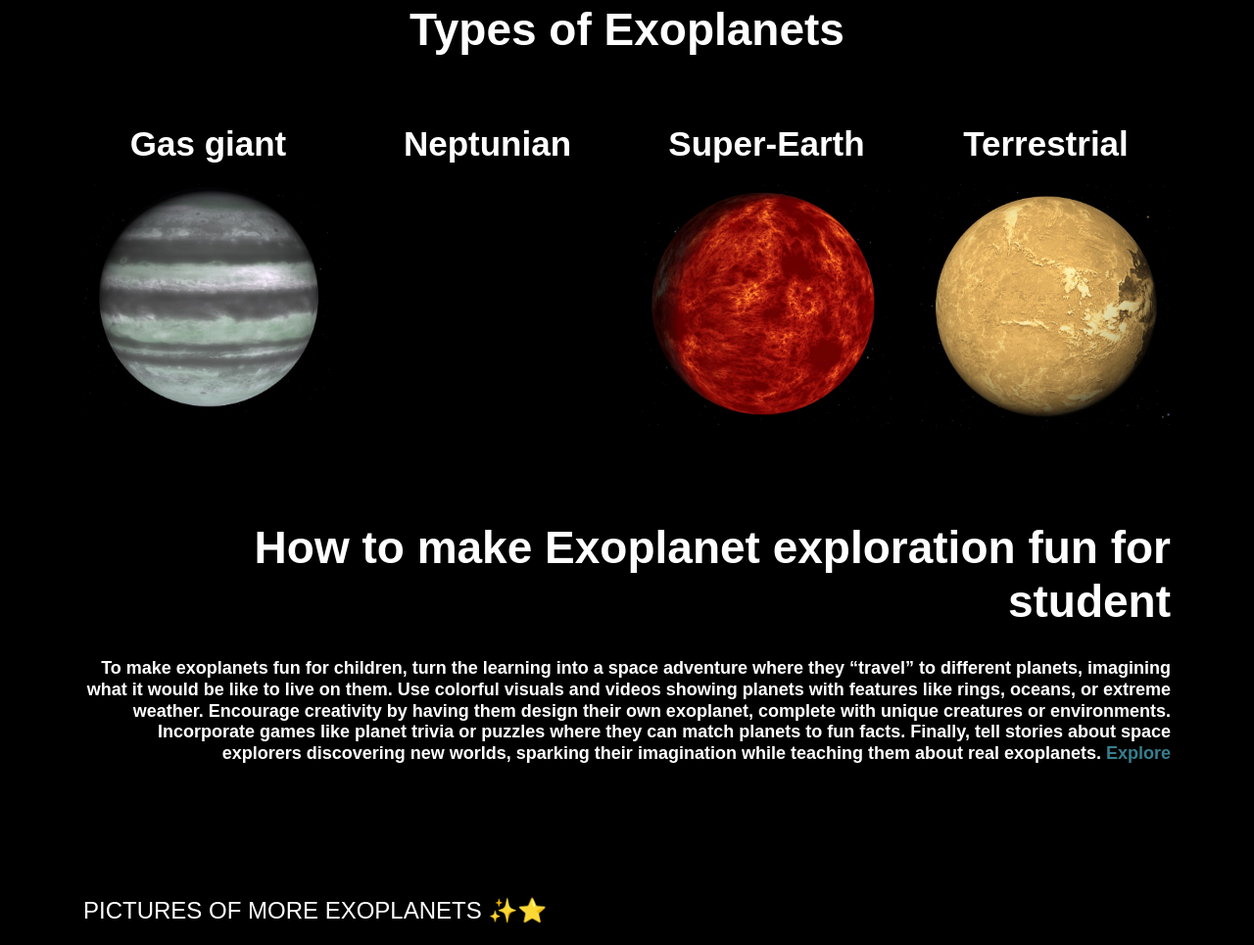
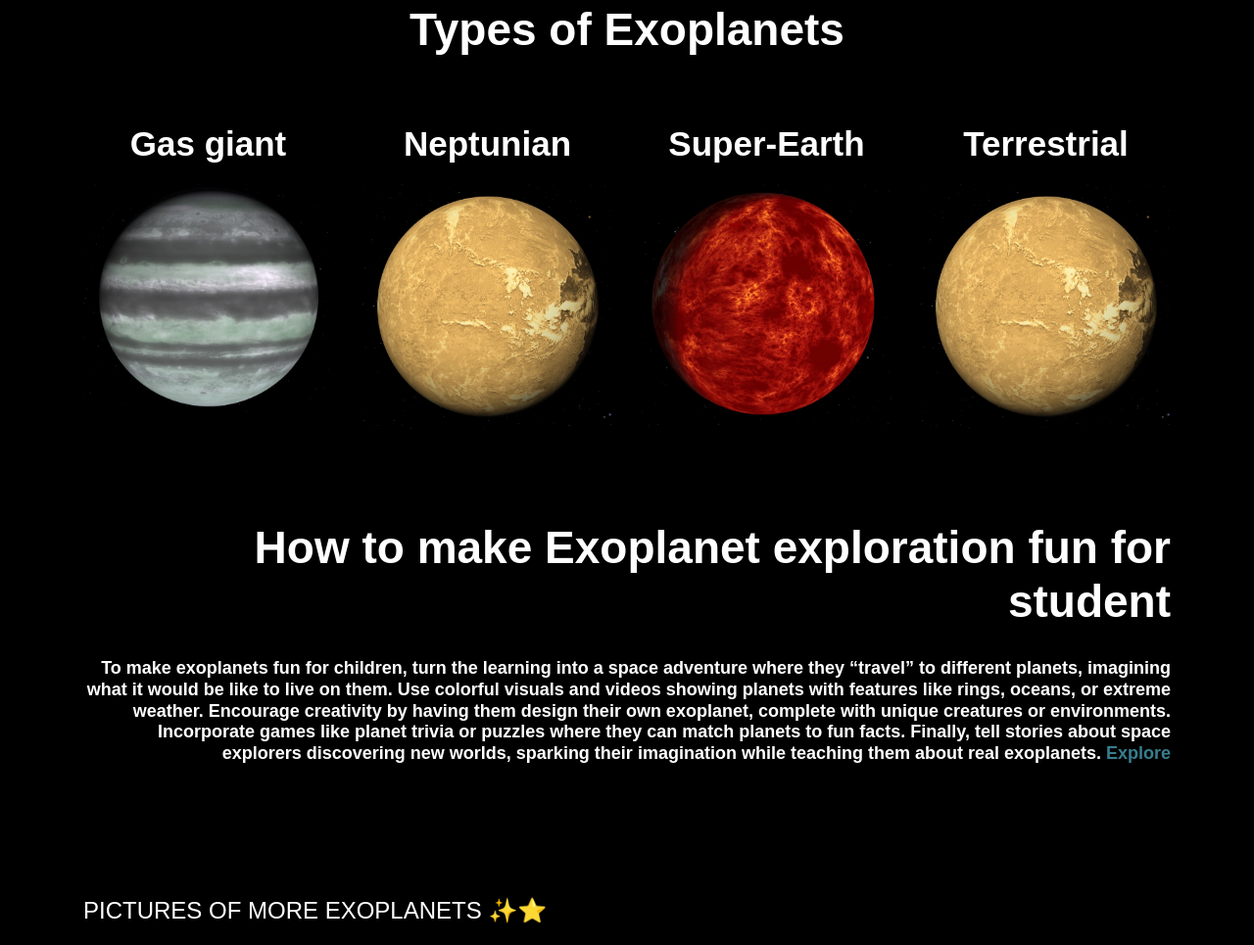
Before and after one commit to Jin343/NSAC, a plain HTML site: page index.html in a window 1280 px wide. Shown: the part 1228-2193 px from the top of the page at 98% size. Drawn offline with Linux system fonts and the light colour scheme; files whose address does not match are found by name; a web font is replaced by a local one.

Commit message:
Update index.html

```diff
--- a/index.html
+++ b/index.html
@@ -450,7 +450,7 @@
                                   <div class="imgDiv">
                                  <span>GJ 436b</span>
                                  <p>Neptunian</p>
-                                <img src="/main/download-3.jpeg" alt=""></div>
+                                <img src="/NSAC/download-3.jpeg" alt=""></div>
                                  <div class="imgDiv">
                                  <span>55 Cancri e</span>
                                  <p>Super-Earth</p>
```
